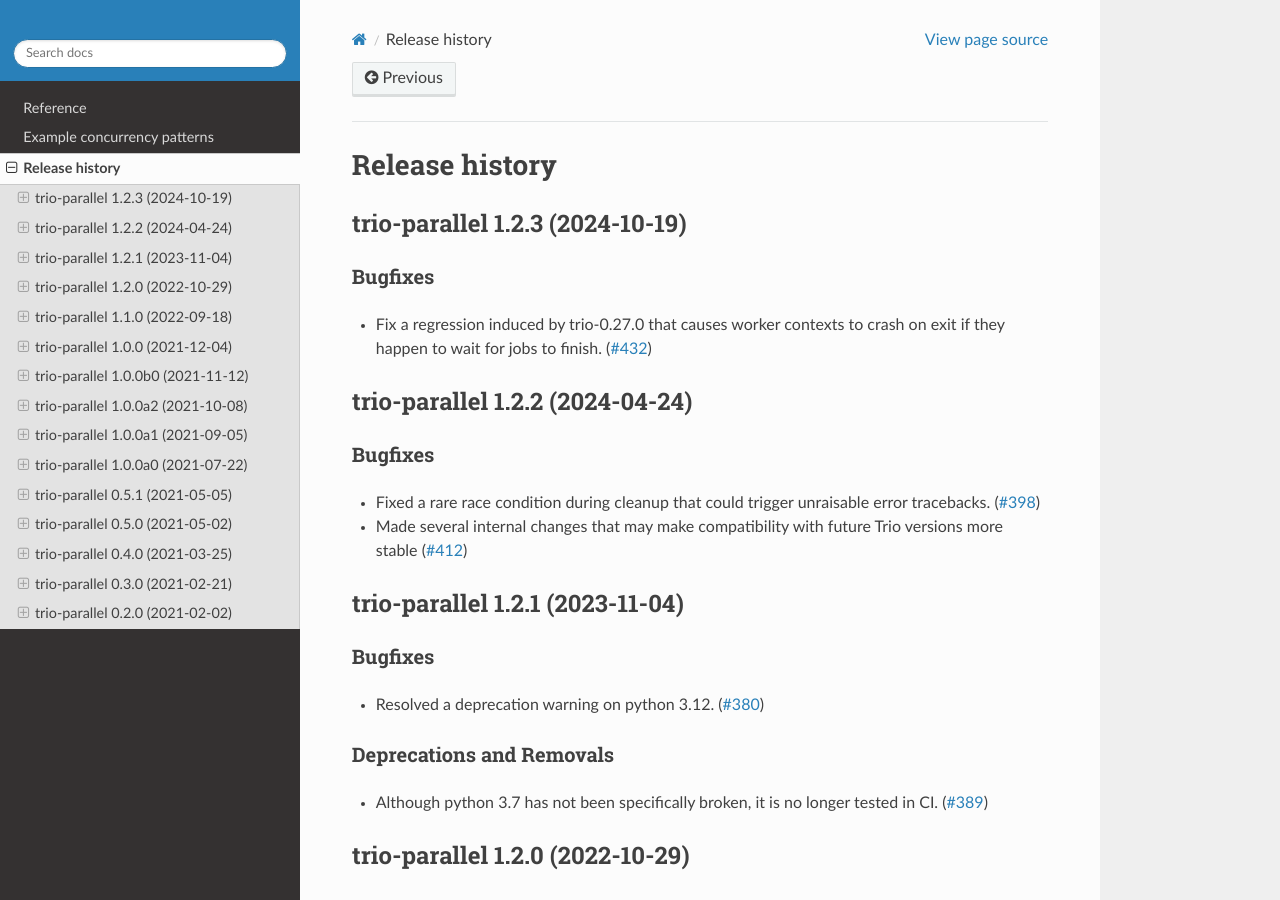
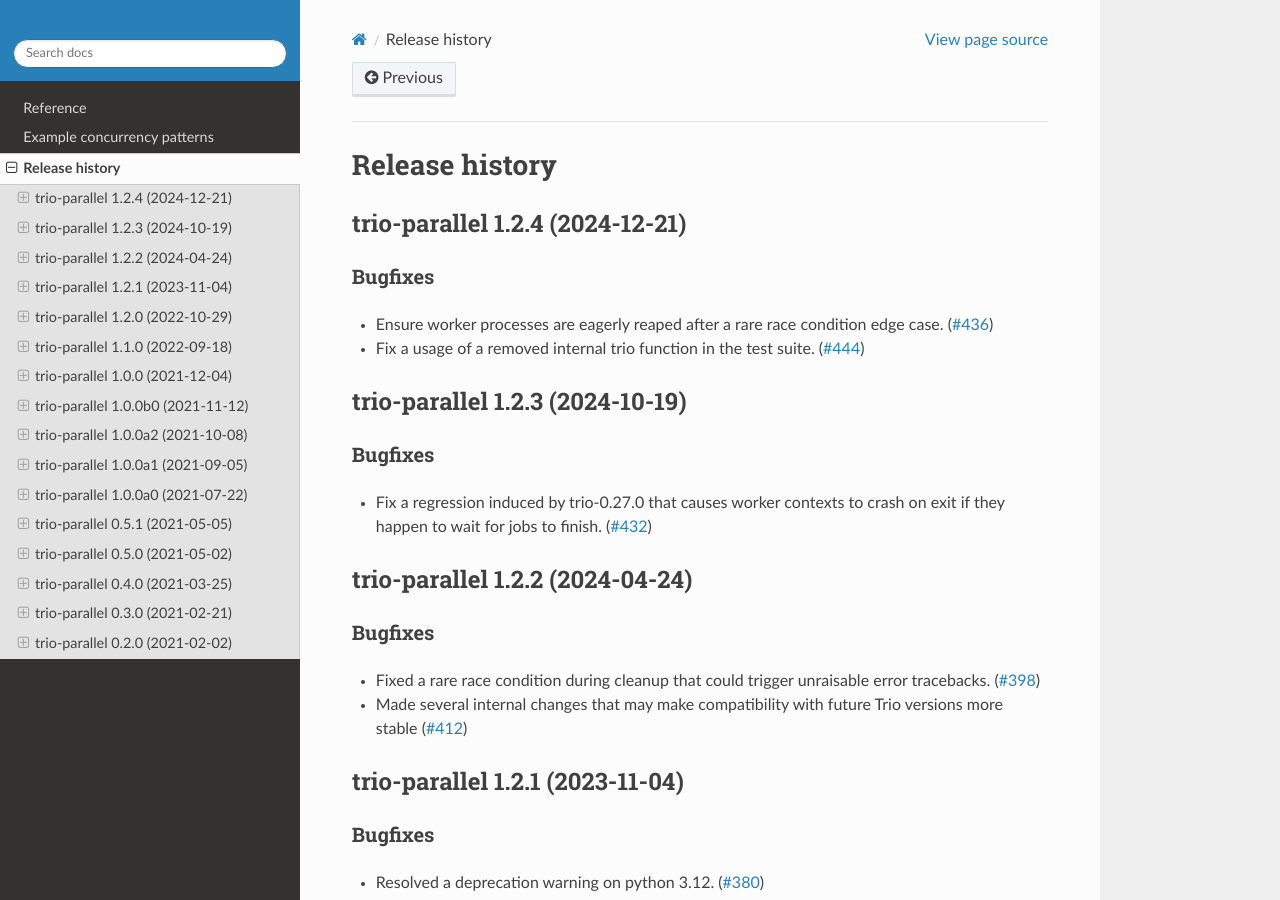
Before and after one commit to richardsheridan/trio-parallel, a Sphinx documentation site: the page built from docs/source/history.rst, in a window 1280 px wide and 900 px high. Built offline with Sphinx 7.4.7 and the Read the Docs theme 3.1.0, drawn with Linux system fonts in a browser that asks for light colours.

Commit message:
incorporate backport history (#447)

```diff
--- a/docs/source/history.rst
+++ b/docs/source/history.rst
@@ -4,6 +4,16 @@ Release history
 .. currentmodule:: trio_parallel
 
 .. towncrier release notes start
+
+trio-parallel 1.2.4 (2024-12-21)
+--------------------------------
+
+Bugfixes
+~~~~~~~~
+
+- Ensure worker processes are eagerly reaped after a rare race condition edge case. (`#436 <https://github.com/richardsheridan/trio-parallel/issues/436>`__)
+- Fix a usage of a removed internal trio function in the test suite. (`#444 <https://github.com/richardsheridan/trio-parallel/issues/444>`__)
+
 
 trio-parallel 1.2.3 (2024-10-19)
 --------------------------------
--- a/newsfragments/436.bugfix.rst
+++ /dev/null
@@ -1 +0,0 @@
-Ensure worker processes are eagerly reaped after a rare race condition edge case.
```
